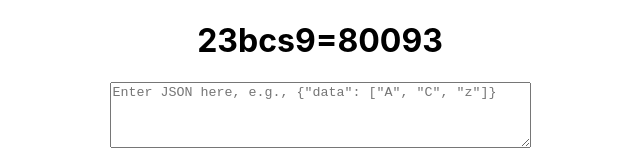
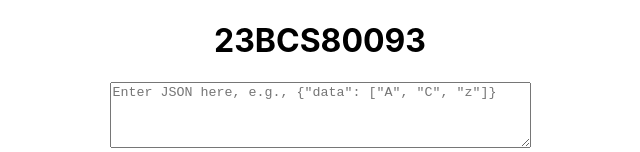
Before and after one commit to RAJNEESHMIST/test-bajaj-rajneesh, a React (Create React App) app: page / in a window 1280 px wide. Shown: the top 152 px of the page, without its empty margins (320-960 px from the left). Built offline with nearby package versions, Linux system fonts and the light colour scheme.

Commit message:
Update App.js

```diff
--- a/src/App.js
+++ b/src/App.js
@@ -67,7 +67,7 @@ function App() {
 
     return (
         <div className="App">
-            <h1>23bcs9=80093</h1>
+            <h1>23BCS80093</h1>
             <form onSubmit={handleSubmit}>
                 <textarea
                     value={input}
```
